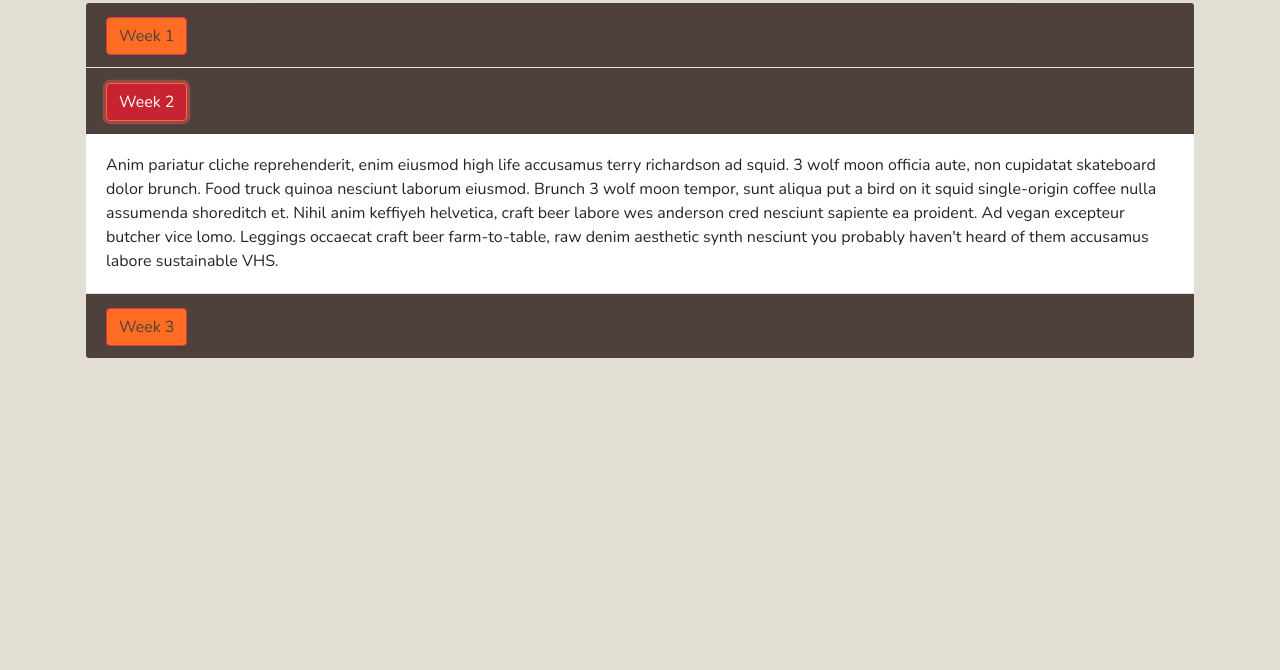
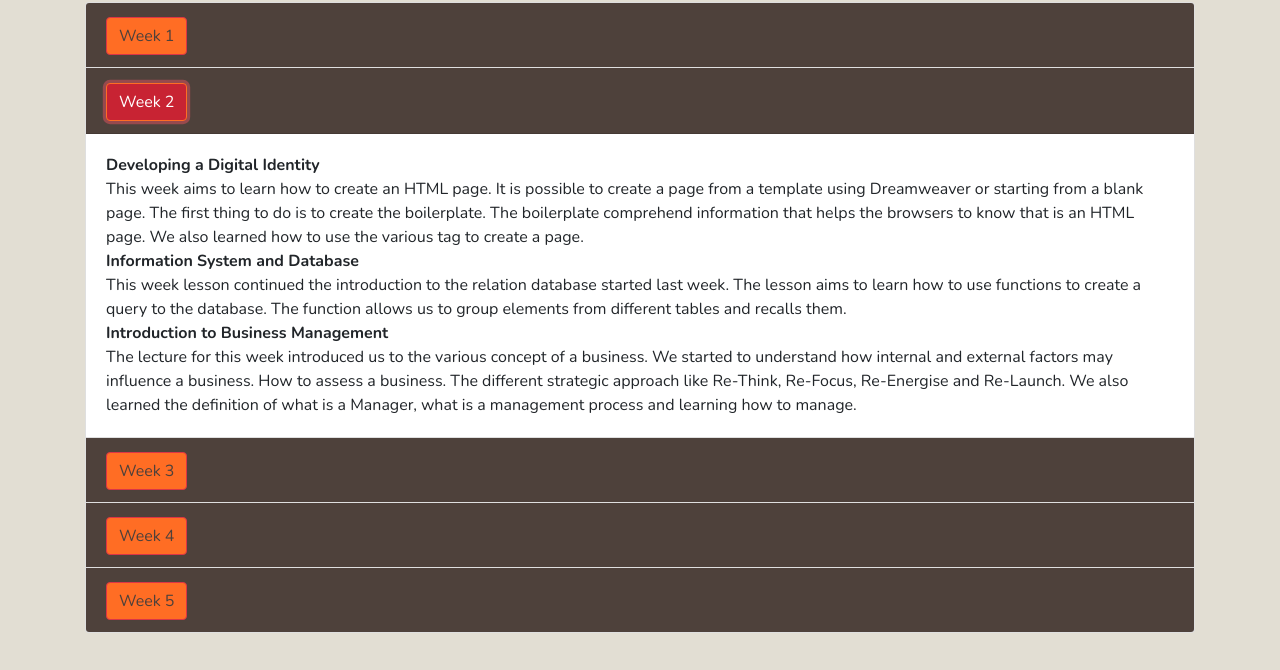
Before and after one commit to GrisoFandango/yuriavello.github.io, a plain HTML site: page reflections.html in a window 1280 px wide. Both pictures are taken after a click on the button "Week 2". Shown: the part 102-772 px from the top of the page. Drawn offline with nearby package versions, Linux system fonts and the light colour scheme.

Commit message:
Add files via upload
minor changes
adding content on reflection page

```diff
--- a/reflections.html
+++ b/reflections.html
@@ -49,12 +49,13 @@
 
           <div id="collapseOne" class="collapse show" aria-labelledby="headingOne" data-parent="#accordionExample">
             <div class="card-body">
-              Anim pariatur cliche reprehenderit, enim eiusmod high life accusamus terry richardson ad squid. 3 wolf moon officia aute, non cupidatat skateboard dolor brunch. Food truck quinoa nesciunt laborum eiusmod. Brunch 3 wolf moon tempor, sunt aliqua put a bird on it squid single-origin
-              coffee nulla assumenda shoreditch et. Nihil anim keffiyeh helvetica, craft beer labore wes anderson cred nesciunt sapiente ea proident. Ad vegan excepteur butcher vice lomo. Leggings occaecat craft beer farm-to-table, raw denim aesthetic synth nesciunt you probably haven't heard of
-              them accusamus labore sustainable VHS.
+              The first of the semester, we have been introduced to the new modules. <b>Developing a Digital Identity</b> is focused on teaching us how to create our digital identity. The course aims to create a personal website. The website should talk about us, our background, experiences and
+              anything else we want to say. In <b>Information System & Database</b> we will learn how to design and manage a Database based on SQL. The software used is Oracle Express that is a software about database management and allow also to create database applications.
+              <b>Introduction to Business Management</b>, as per the name, will focus on teaching different aspects of creating and developing a Business. From the SWOT analysis to the PESTLE/PESTEL analysis, we need to understand the different aspects of a business.
             </div>
           </div>
         </div>
+
         <div class="card">
           <div class="card-header" id="heading">
             <h2 class="mb-0">
@@ -65,12 +66,14 @@
           </div>
           <div id="collapseTwo" class="collapse" aria-labelledby="headingTwo" data-parent="#accordionExample">
             <div class="card-body">
-              Anim pariatur cliche reprehenderit, enim eiusmod high life accusamus terry richardson ad squid. 3 wolf moon officia aute, non cupidatat skateboard dolor brunch. Food truck quinoa nesciunt laborum eiusmod. Brunch 3 wolf moon tempor, sunt aliqua put a bird on it squid single-origin
-              coffee nulla assumenda shoreditch et. Nihil anim keffiyeh helvetica, craft beer labore wes anderson cred nesciunt sapiente ea proident. Ad vegan excepteur butcher vice lomo. Leggings occaecat craft beer farm-to-table, raw denim aesthetic synth nesciunt you probably haven't heard of
-              them accusamus labore sustainable VHS.
+              <b>Developing a Digital Identity</b><br />This week aims to learn how to create an HTML page. It is possible to create a page from a template using Dreamweaver or starting from a blank page. The first thing to do is to create the boilerplate. The boilerplate comprehend information that
+              helps the browsers to know that is an HTML page. We also learned how to use the various tag to create a page.<br /><b>Information System and Database</b><br />This week lesson continued the introduction to the relation database started last week. The lesson aims to learn how to use
+              functions to create a query to the database. The function allows us to group elements from different tables and recalls them.<br /><b>Introduction to Business Management</b><br />The lecture for this week introduced us to the various concept of a business. We started to understand how
+              internal and external factors may influence a business. How to assess a business. The different strategic approach like Re-Think, Re-Focus, Re-Energise and Re-Launch. We also learned the definition of what is a Manager, what is a management process and learning how to manage.
             </div>
           </div>
         </div>
+
         <div class="card">
           <div class="card-header" id="heading">
             <h2 class="mb-0">
@@ -81,9 +84,44 @@
           </div>
           <div id="collapseThree" class="collapse" aria-labelledby="headingThree" data-parent="#accordionExample">
             <div class="card-body">
-              Anim pariatur cliche reprehenderit, enim eiusmod high life accusamus terry richardson ad squid. 3 wolf moon officia aute, non cupidatat skateboard dolor brunch. Food truck quinoa nesciunt laborum eiusmod. Brunch 3 wolf moon tempor, sunt aliqua put a bird on it squid single-origin
-              coffee nulla assumenda shoreditch et. Nihil anim keffiyeh helvetica, craft beer labore wes anderson cred nesciunt sapiente ea proident. Ad vegan excepteur butcher vice lomo. Leggings occaecat craft beer farm-to-table, raw denim aesthetic synth nesciunt you probably haven't heard of
-              them accusamus labore sustainable VHS.
+              <b>Developing a Digital Identity</b><br />In this lesson, we went further on the understanding of the structure of an HTML page. We also introduced the use of CSS attributes, learn what a selector is, how to select an element, and how to start to decorate the element.<br />
+  <b>Information System and Database</b><br />The focus of this lesson was to start to design tables for a database. It is essential to understand how each element in a table should not contain repeated elements. Normalize the data is essential to achieve a clean and organized database. Normalization of data is a process where we need to create a series of tables in a way that each table contains at least a unique element and not to have repeated elements. <br />
+  <b>Introduction to Business Management</b><br/> focus of this week is about external factors that may influence a business. To have a better understanding of the external factors, a tool that is often used is the PESTLE/PESTEL analysis. The PESTEL analysis help to identify the political, economic, social, technological, environmental and legal factors that can affect a business.
+            </div>
+          </div>
+        </div>
+
+        <div class="card">
+          <div class="card-header" id="heading">
+            <h2 class="mb-0">
+              <button class="btn btn-danger collapsed" type="button" data-toggle="collapse" data-target="#collapseFour" aria-expanded="false" aria-controls="collapseFour">
+                Week 4
+              </button>
+            </h2>
+          </div>
+          <div id="collapseFour" class="collapse" aria-labelledby="headingFour" data-parent="#accordionExample">
+            <div class="card-body">
+              <b>Developing a Digital Identity</b><br />In this lesson, we learned the three way to use CSS in an HTML page. It is possible to write CSS in-line inside of an element, inside the head of the page or create a separate .css file to connect to the page. Furthermore, we learned new selectors and attributes to apply to the HTML elements in the page.<br />
+  <b>Information System and Database</b><br />After learned the normalization of a database, we learn the different relationship between tables. There are three different possible relationship between the tables: one to one, one to many and many to many. One to one happens when one element of a table is correlated to only one element of another table. One to many happens when one element of a table is correlated with many other elements of another table. Many to many happen when many elements of a table are correlated with many other elements of another table. <br />
+  <b>Introduction to Business Management</b><br />The lesson of this week was all about globalization. What are the management challenges of globalization? What are global businesses, and how do they work? What is culture, and how does it influence global management? How can we benefit from global management learning? We also outlined the different types of global business, pros and cons and the ethical challenges of global business.
+            </div>
+          </div>
+        </div>
+
+        <div class="card">
+          <div class="card-header" id="heading">
+            <h2 class="mb-0">
+              <button class="btn btn-danger collapsed" type="button" data-toggle="collapse" data-target="#collapseFive" aria-expanded="false" aria-controls="collapseFive">
+                Week 5
+              </button>
+            </h2>
+          </div>
+          <div id="collapseFive" class="collapse" aria-labelledby="headingFive" data-parent="#accordionExample">
+            <div class="card-body">
+              <b>Developing a Digital Identity</b><br />The focus of this week was on usability. For the usability of a website, we intend the user interface. To accomplish an excellent user interface, we need to think about how to design the website in a way that is easy to use for the end-user. Furthermore, it is essential to keep in mind the readability, using not to small font size and the right contrast of colours. We also need to take into account to choose the right palette of colour for users that may be colourblind.<br />
+  <b>Information System and Database</b><br />In this week we start to use the Oracle software. We set up the name of the database; we created a few tables and started to exercises with some query. We saw the importance of good database design and how to use foreign keys to create a relationship between tables.
+  Introduction to Business Management<br />
+  <b>Introduction to Business Management</b><br />After learning the PESTEL analysis, this week, we learn how to do the SWOT analysis. SWOT stands for strengths, weaknesses, opportunities and threats. SWOT analysis is a tool that helps to understand in what a company is good at, where need to improve, how to take advantage of the opportunities that may come and how to try to prevent possible threats.
             </div>
           </div>
         </div>
@@ -105,3 +143,7 @@
     </script>
   </body>
 </html>
+
+<!-- <b>Developing a Digital Identity</b><br />  <br />
+  <b>Information System and Database</b><br />  <br />
+  <b>Introduction to Business Management</b><br />
```
Also changed, not shown: aboutme.html (+2 -2 lines), myhobbies.html (+7 -3 lines).
